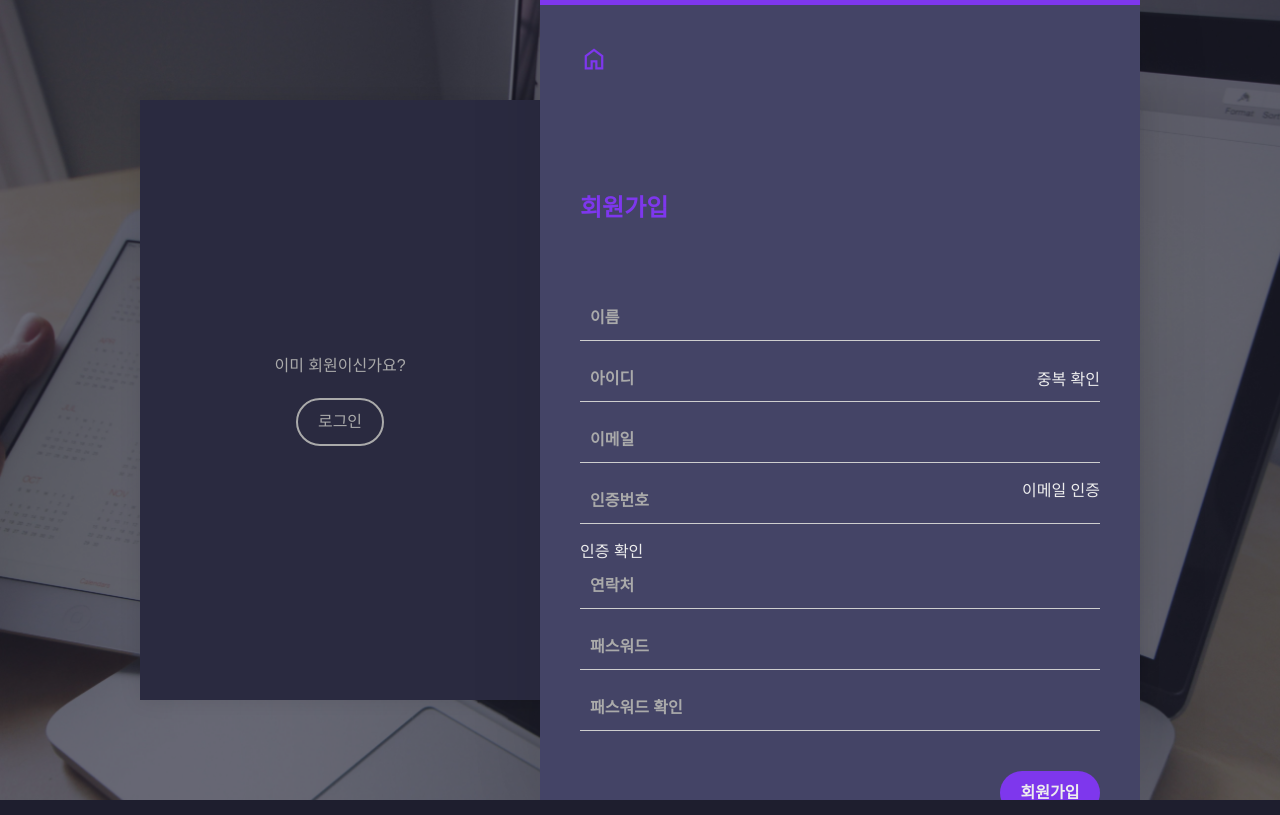
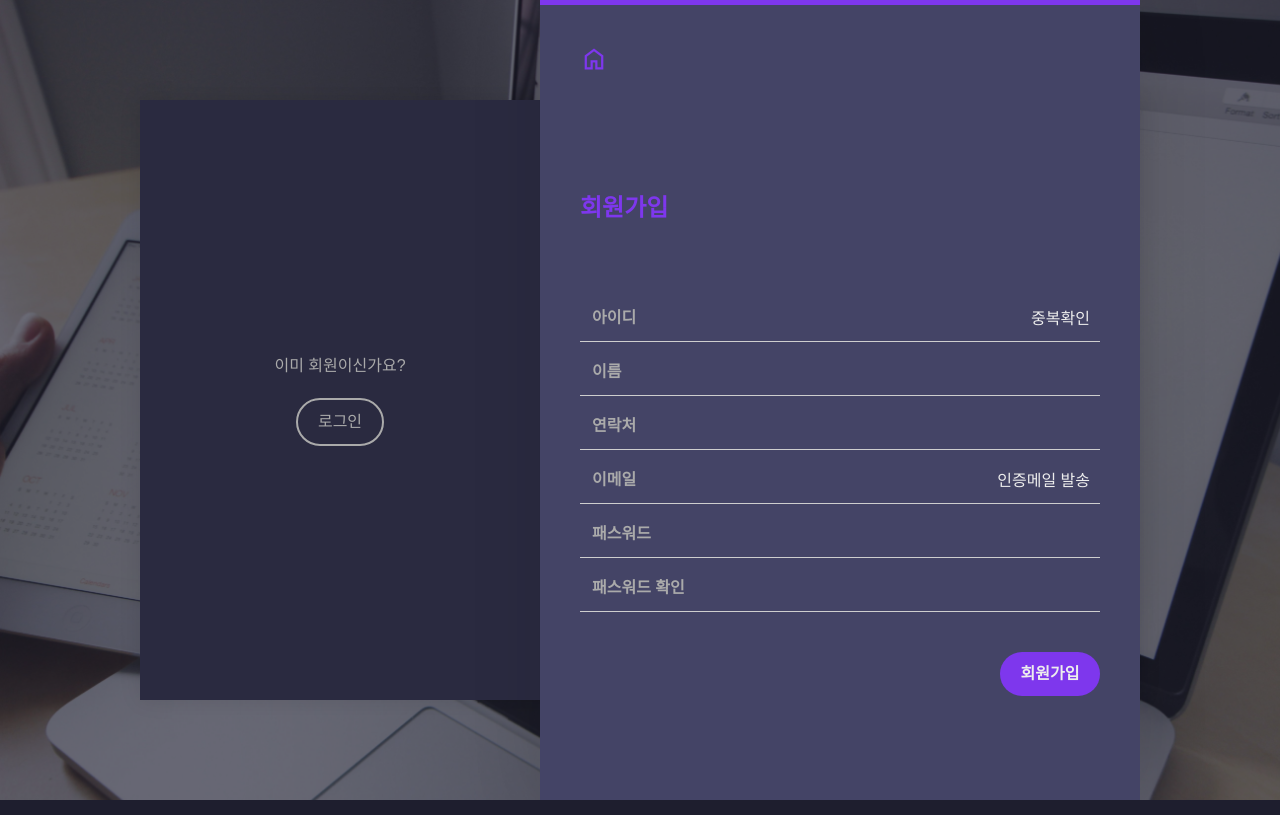
Before and after one commit to pukkok/formtok, a React (Create React App) app: page /user/login in a window 1280 px wide. Both pictures are taken after a click on the button "회원가입". Built offline with nearby package versions, Linux system fonts and the light colour scheme; a web font is replaced by a local one.

Commit message:
회원가입 기능 및 오류 해결 완료

```diff
--- a/src/Datas/loginForms.js
+++ b/src/Datas/loginForms.js
@@ -4,10 +4,11 @@ const LoginForms = [
 ]
 
 const JoinForms = [
+    {name : 'userId', placeholder: '아이디', type: 'text', optionText: '중복확인', essentail : true},
     {name : 'name', placeholder: '이름', type: 'text', essentail : true},
-    {name : 'userId', placeholder: '아이디', type: 'text', essentail : true},
-    {name : 'email', placeholder: '이메일', type: 'email', essentail : false},
     {name : 'phone', placeholder: '연락처', type: 'text', essentail : false},
+    {name : 'email', placeholder: '이메일', type: 'email', optionText: '인증메일 발송', essentail : true},
+    {name : 'otp', placeholder: '인증코드', type: 'text', optionText: '확인', essentail : true},
     {name : 'password', placeholder: '패스워드', type: 'password', essentail : true},
     {name : 'confirmPassword', placeholder: '패스워드 확인', type: 'password', essentail : true}
 ]
--- a/src/Hooks/useAxios.js
+++ b/src/Hooks/useAxios.js
@@ -89,11 +89,12 @@ const useAxios = () => {
                 name, userId, email, phone, password, confirmPassword
             })
             if (data.code === 200) {
-                console.log('회원가입 성공')
+                alert('회원가입이 완료되었습니다.')
+                return true
             } else {
-                console.log('회원가입 실패')
+                alert(data.msg)
+                return false
             }
-            return data.msg
         } catch (error) {
             console.log('회원가입 오류')
         }
@@ -102,24 +103,33 @@ const useAxios = () => {
     // 이메일 인증
     const sendOtp = async (email) => {
         try {
-            const { data } = await axios.post('/confirm/send-otp',
-                { email }
-            )
-            console.log(data.msg) // OTP 전송 성공 메시지
-            console.log(data)
+            const { data } = await axios.post('/confirm/send-otp', { email })
+            if(data.code === 200){
+                alert('메일이 발송되었습니다.')
+                return true
+            }else{
+                alert('메일 발송에 실패하였습니다.')
+                return false
+            }
         } catch (error) {
-            console.error('Error sending OTP:', error);
+            console.error('메일 발송 오류')
         }
-    };
+    }
 
     const verifyOtp = async (email, otp) => {
         try {
-          const response = await axios.post('/confirm/verify-otp', { email, otp });
-          console.log(response.data.message); // OTP 인증 성공 메시지
+            const { data } = await axios.post('/confirm/verify-otp', { email, otp });
+            if(data.code === 200){
+                alert('인증이 완료되었습니다.')
+                return true
+            }else{
+                alert('인증에 실패하였습니다.')
+                return false
+            }
         } catch (error) {
-          console.error('Error verifying OTP:', error.response.data.message);
+          console.error('OTP 확인 에러')
         }
-    };
+    }
 
     const createForm = async (url, title, pages, token) => {
         try {
--- a/src/Pages/LoginPage.js
+++ b/src/Pages/LoginPage.js
@@ -1,26 +1,33 @@
-import React, { useEffect, useState } from "react";
+import React, { useState } from "react";
 import classNames from "classnames";
 import { useNavigate } from "react-router-dom";
-
 import useAxios from "../Hooks/useAxios";
 import { LoginForms, JoinForms } from "../Datas/loginForms";
 import LoginPageWrapper from "./LoginStyles/StyledLoginPageWrapper";
 import { LargeBox, SmallBox, SmallBoxWrapper } from "./LoginStyles/StyledLoginBoxes";
 import { LoginForm } from "./LoginStyles/StyledLoginForm";
-import dayjs from "dayjs";
 
 function LoginPage () {
     const navigate = useNavigate()
     const [loginInputs, setLoginInputs] = useState({userId: '', password: ''})
-    const [joinInputs, setJoinInputs] = useState(
-        {name: '', userId: '', email: '', phone: '', password: '', confirmPassword : ''}
-    )
+    const [joinInputs, setJoinInputs] = useState({name: '', userId: '', email: '', otp:'', phone: '', password: '', confirmPassword : ''})
     const [capsLockActive, setCapsLockActive] = useState(false) // Caps Lock 상태
     const [focusedInput, setFocusedInput] = useState('') // 포커스 상태
     const { login, join, idDupCheck, sendOtp, verifyOtp } = useAxios()
-    const [otp, setOtp] = useState('')
-    const [possibleId, setPossileId] = useState('')
+    const [pass, setPass] = useState({userId: false, email : false})
+    const [hideOtp, setHideOtp] = useState(true)
     const [activeForm, setActiveForm] = useState('')
+
+    const changeForm = (form) => { // 폼 변형시 입력데이터 초기화
+        setActiveForm(form)
+        if(form === 'login'){
+            setJoinInputs({name: '', userId: '', email: '', otp:'', phone: '', password: '', confirmPassword : ''})
+            setPass({userId: false, email : false})
+            setHideOtp(true)
+        }
+        if(form === 'join') setLoginInputs({userId: '', password: ''})
+    }
+
     // 타이핑 입력
     const typingLogin = (e) => {
         const {name, value} = e.target
@@ -28,26 +35,54 @@ function LoginPage () {
     }
     const typingJoin = (e) => {
         const {name, value} = e.target
-        setJoinInputs({...joinInputs, [name] : value})
+        if (name === 'phone') { // 숫자만 입력 가능하게
+            if(value.length > 11) return // 11자까지 입력
+            let isText = /[^\d]/g.test(value)
+            if(isText){
+                const onlyNums = value.replace(/[^\d]/g, '')
+                setJoinInputs({ ...joinInputs, [name]: onlyNums })
+                return alert('숫자만 입력 가능합니다.')
+            }
+        }
+        setJoinInputs({ ...joinInputs, [name]: value })
 
-        if(name === 'userId') setPossileId('') // 다시 입력할경우 취소
+        if(name === 'userId') setPass(pass => pass = {...pass, userId : false})
+        if(name === 'email') setPass(pass => pass = {...pass, email : false})
     }
-    //마우스 클릭
-    const loginAction = async (e) => {
+
+    const loginAction = async (e) => { // 로그인
         e.preventDefault()
         const {userId, password} = loginInputs
         const result = await login(userId, password)
         if(result) navigate('/my-form')
     }
-    const idDupCheckAction = async (id) => {
+
+    const idDupCheckAction = async (id) => { // 아이디 중복체크
         const result = await idDupCheck(id)
-        if(result) setPossileId(id)
+        if(result) setPass(pass => pass = {...pass, userId : true})
     }
 
-    const joinAction = async (e) => {
+    const joinAction = async (e) => { // 회원가입
         e.preventDefault()
+        if(!pass.userId) return alert('아이디 중복 확인을 해주세요')
+        if(!pass.email) return alert('이메일 인증이 필요합니다.')
+
         const result = await join(joinInputs)
-        alert(result)
+        if(result) changeForm('login')
+    }
+
+    const sendOtpAction = async (email) => { // 메일 전송
+        const result = await sendOtp(email)
+        if(result) setHideOtp(false)
+    }
+
+    const verifyOtpAction = async (email, otp) => {
+        const result = await verifyOtp(email, otp)
+        if(result){
+            setPass(pass => pass = {...pass, email : true})
+            setJoinInputs(prev=> prev = {...prev, otp: ''})
+            setHideOtp(true)
+        }
     }
 
     const checkCapsLock = (e) => {
@@ -108,9 +143,9 @@ function LoginPage () {
             <h2>회원가입</h2>
             <LoginForm>
             {JoinForms.map(form => {
-                const {name, placeholder, type} = form
+                const {name, placeholder, optionText, type} = form
                 return (
-                    <p key={name}>
+                    <p key={name} className={classNames({hide : name === 'otp' && hideOtp})}>
                     <input name={name}
                     onKeyUp={['password', 'confirmPassword'].includes(name) ? checkCapsLock : null}
                     onFocus={() => handleFocus(name)} // 포커스 이벤트
@@ -119,25 +154,19 @@ function LoginPage () {
                     autoComplete={"off"}
                     onChange={typingJoin} value={joinInputs[name]}
                     />
-                    {name === 'email' && <>
-                    <button
-                    type="button"
-                    className="option on"
-                    onClick={()=>sendOtp(joinInputs[name])}
-                    >이메일 인증</button>
-                    <input onChange={e => setOtp(e.target.value)} placeholder="인증번호" value={otp}/>
-                    <button
-                    type="button"
-                    onClick={()=>verifyOtp(joinInputs[name], otp)}
-                    >인증 확인</button>
-                    </>
+                    {pass[name] ?
+                    <span className={classNames({pass : pass[name]})}></span> :
+                    optionText &&
+                    <button type="button"
+                    className={"option on"}
+                    onClick={
+                        name === 'userId' ? ()=>idDupCheckAction(joinInputs['userId']) :
+                        name === 'email' ? ()=>sendOtpAction(joinInputs['email']) :
+                        name === 'otp' ? ()=>verifyOtpAction(joinInputs['email'], joinInputs['otp']) :
+                        null
                     }
-                    {name === 'userId' &&
-                    <button
-                    type="button"
-                    className={classNames("option on", {possible : possibleId})}
-                    onClick={() => idDupCheckAction(joinInputs[name])}
-                    >중복 확인</button>}
+                    >{optionText}</button>
+                    }
                     {['password', 'confirmPassword'].includes(name) && <span className={classNames('option', {on : capsLockActive && focusedInput === name})}>캡스락이 켜져있습니다.</span>}
                     </p>
                 )
@@ -155,14 +184,14 @@ function LoginPage () {
                 {hide: activeForm==='login'}
             )}>
             <p>이미 회원이신가요?</p>
-            <button onClick={()=>setActiveForm('login')}>로그인</button>
+            <button onClick={()=>changeForm('login')}>로그인</button>
             </SmallBox>
             <SmallBox className={classNames(
                 {active: activeForm === 'login'},
                 {hide: activeForm==='join'}
             )}>
             <p>아직 회원이 아니신가요?</p>
-            <button onClick={()=>setActiveForm('join')}>회원가입</button>
+            <button onClick={()=>changeForm('join')}>회원가입</button>
             </SmallBox>
         </SmallBoxWrapper>
     </LoginPageWrapper>
--- a/src/Pages/LoginStyles/StyledLoginForm.jsx
+++ b/src/Pages/LoginStyles/StyledLoginForm.jsx
@@ -5,33 +5,57 @@ const StyledLoginForm = styled.form`
     input{
         display: block;
         box-sizing: border-box;
-        width: 100%;
-        padding: 10px 10px;
-        margin-bottom: 16px;
+        flex: 1;
         font-weight: bold;
-        border-bottom: 1px solid #cecece;
     }
 
     p{
-        position: relative;
+        background-color: var(--pk-charcoal);
+        padding: 10px 10px;
+        margin-bottom: 8px;
+        border-bottom: 1px solid #cecece;
+        display: flex;
+        align-items: center;
+
+        &.hide{
+            display: none;
+        }
+
         .option{
-            position: absolute;
-            top: 50%;
-            transform: translateY(-50%);
-            right: 0;
             display: none;
             &.on{
                 display: block;
-            }
-            &.possible{
-                color: #2adb2a;
             }
         }
 
         span{
             color: var(--pk-fold-point);
+        }
 
-
+        & .pass{
+            width: 22px;
+            height: 22px;
+            transform: rotate(-45deg) translate(0px, -7px);
+            &::before{
+                content: '';
+                position: absolute;
+                bottom: 0;
+                left: 0;
+                width: 100%;
+                height: 2px;
+                background-color: #2adb2a;
+                transition: .3s;
+            }
+            &::after{
+                content: '';
+                position: absolute;
+                bottom: 0;
+                left: 0;
+                width: 2px;
+                height: 50%;
+                background-color: #2adb2a;
+                transition: all.3s;
+            }
         }
     }
 
```
